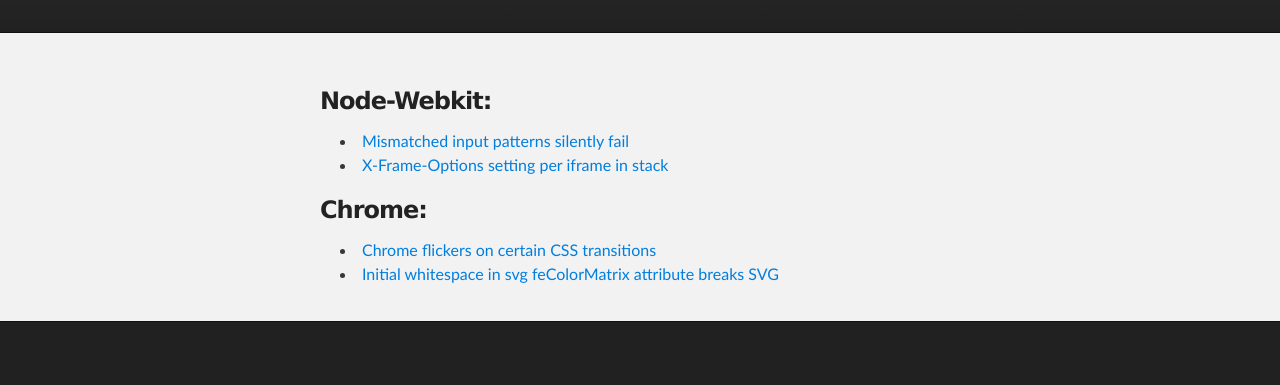
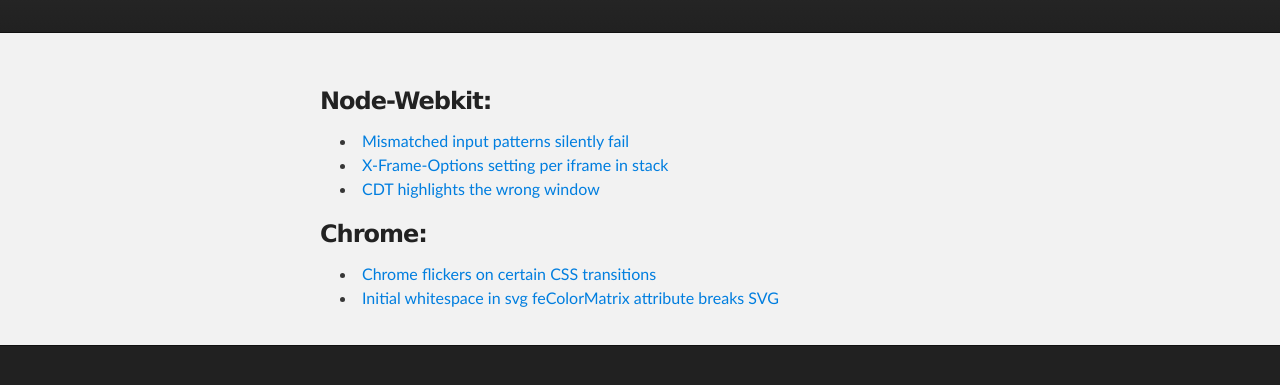
Before and after one commit to oldgeeksguide/oldgeeksguide.github.io, a plain HTML site: page bugs/index.html in a window 1280 px wide. Shown: the part 177-562 px from the top of the page. Drawn offline with Linux system fonts and the light colour scheme.

Commit message:
Added node-webkit bug - CDT highlights the wrong window

```diff
--- a/bugs/index.html
+++ b/bugs/index.html
@@ -30,6 +30,9 @@
           <li>
             <a href="https://github.com/rogerwang/node-webkit/issues/1615">X-Frame-Options setting per iframe in stack</a>
           </li>
+          <li>
+            <a href="https://github.com/rogerwang/node-webkit/issues/1753">CDT highlights the wrong window</a>
+          </li>
         </ul>
         <h3>
             Chrome:
```
